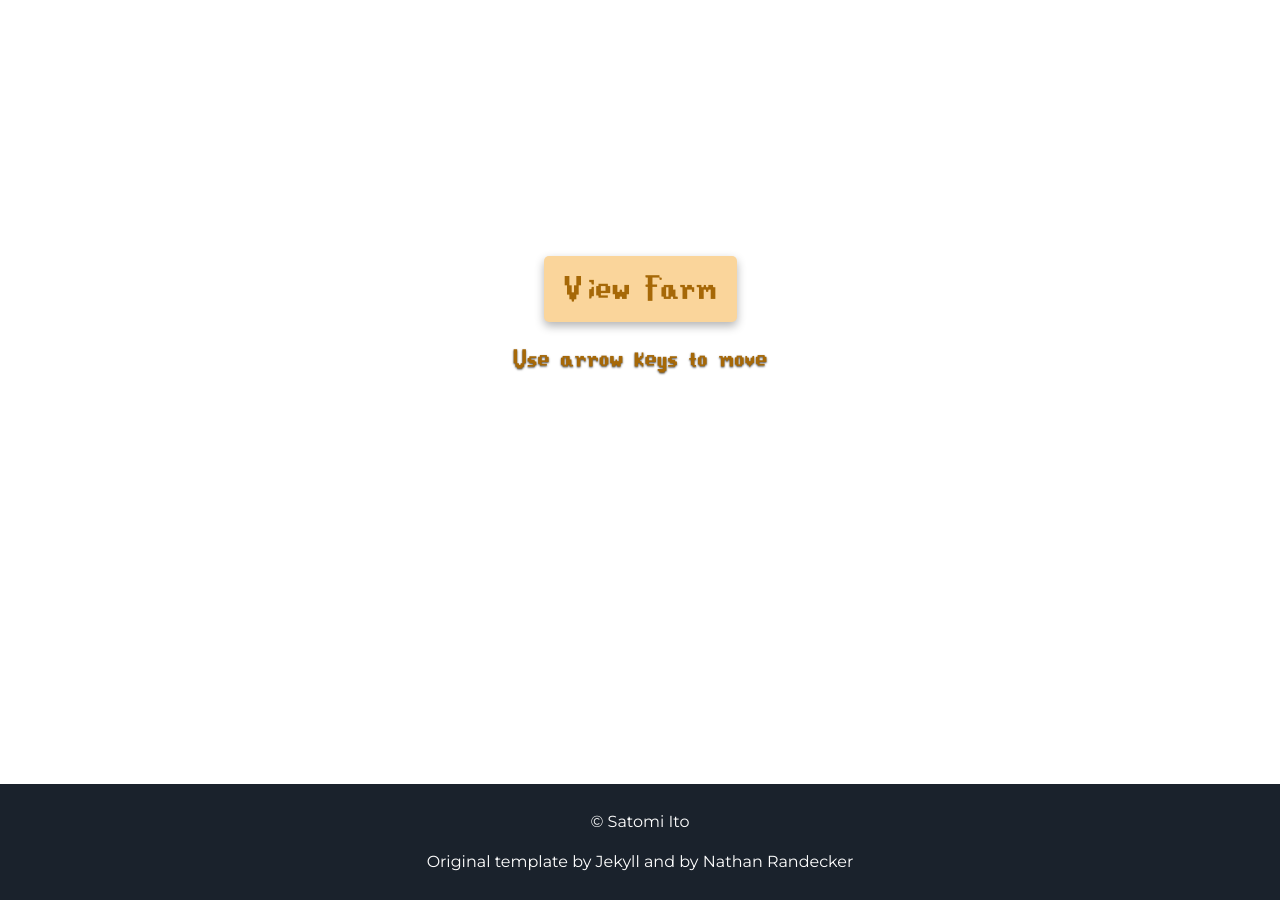
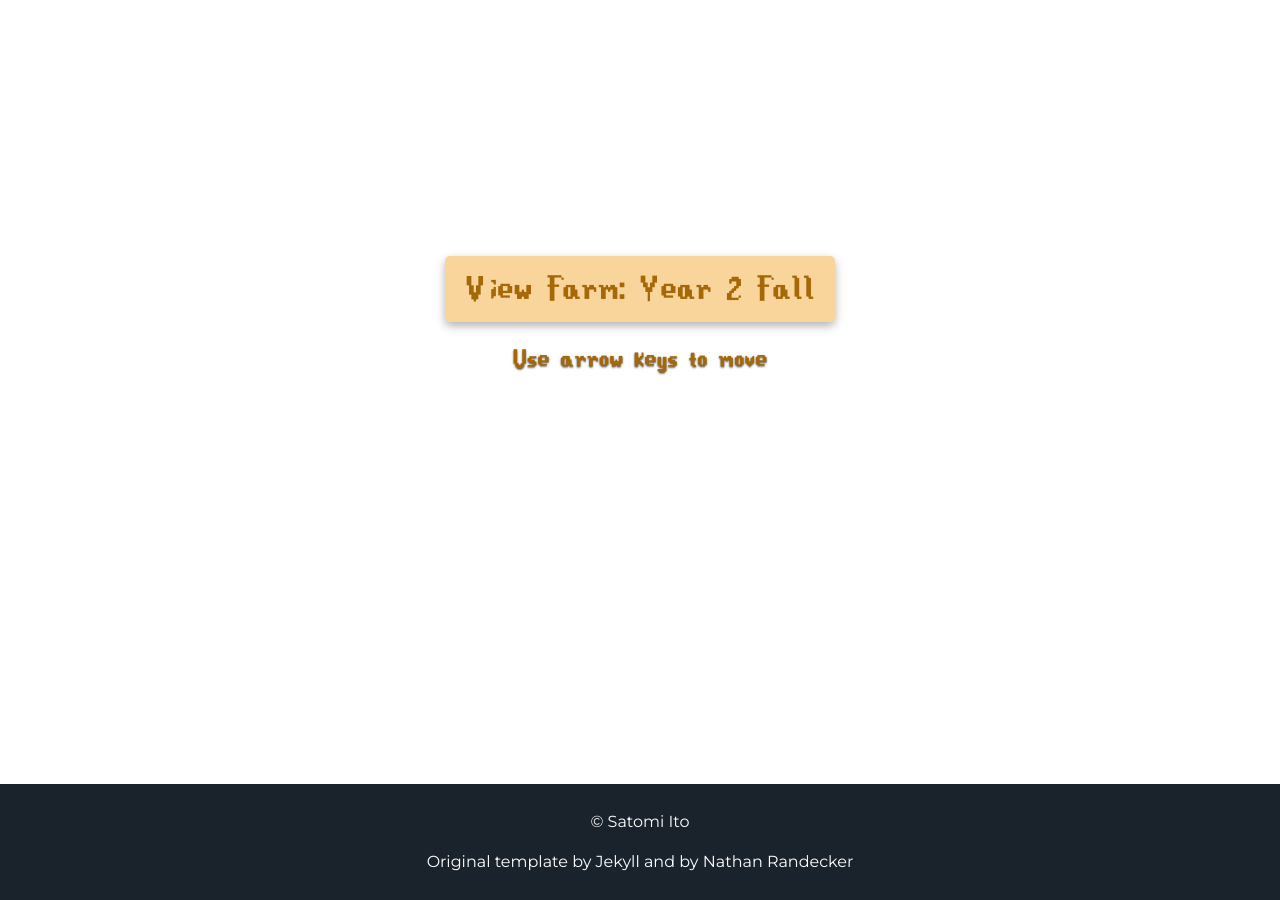
Before and after one commit to satomitheito/satomitheito.github.io, a Jekyll site: the page built from index.html, in a window 1280 px wide and 900 px high, scrolled down 3997 px. Built offline with Jekyll 4.4.1, drawn with Linux system fonts in a browser that asks for light colours.

Commit message:
Update stardew.html

```diff
--- a/_includes/stardew.html
+++ b/_includes/stardew.html
@@ -2,13 +2,13 @@
 <html lang="en">
 <body>
 <div class="user-details">
-    <img src="/assets/img/myfarm.png" alt="My Farm: Year 2 Fall" class="featured-image" />
+    <img src="/assets/img/myfarm.png" alt="My Farm" class="featured-image" />
 </div>
 
 
 <div class="play-button-container" id="playButtonContainer">
     <div class="play-content">
-        <button id="playButton" class="play-button">View Farm</button>
+        <button id="playButton" class="play-button">View Farm: Year 2 Fall</button>
         <p class="disclaimer">Use arrow keys to move</p>
     </div>
 </div>
```
